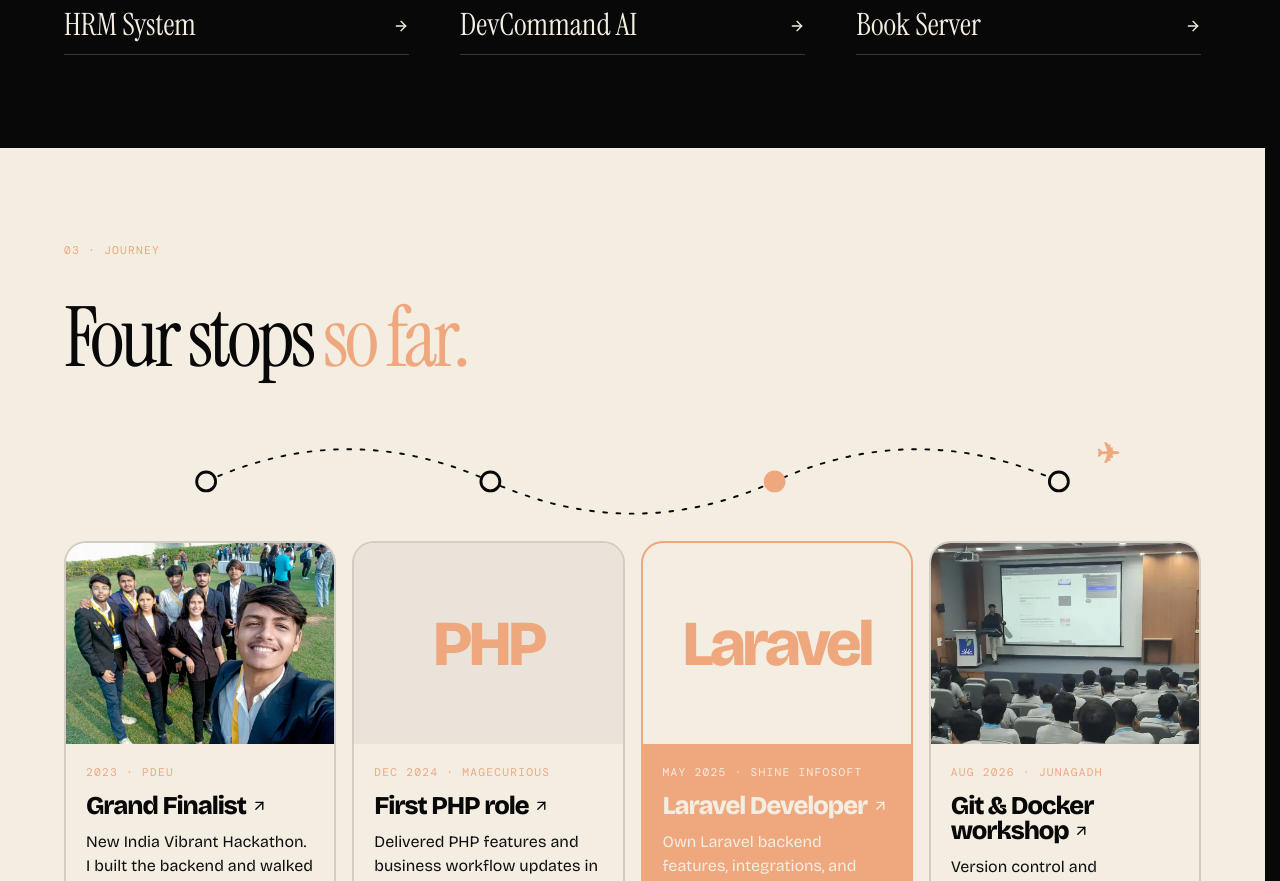
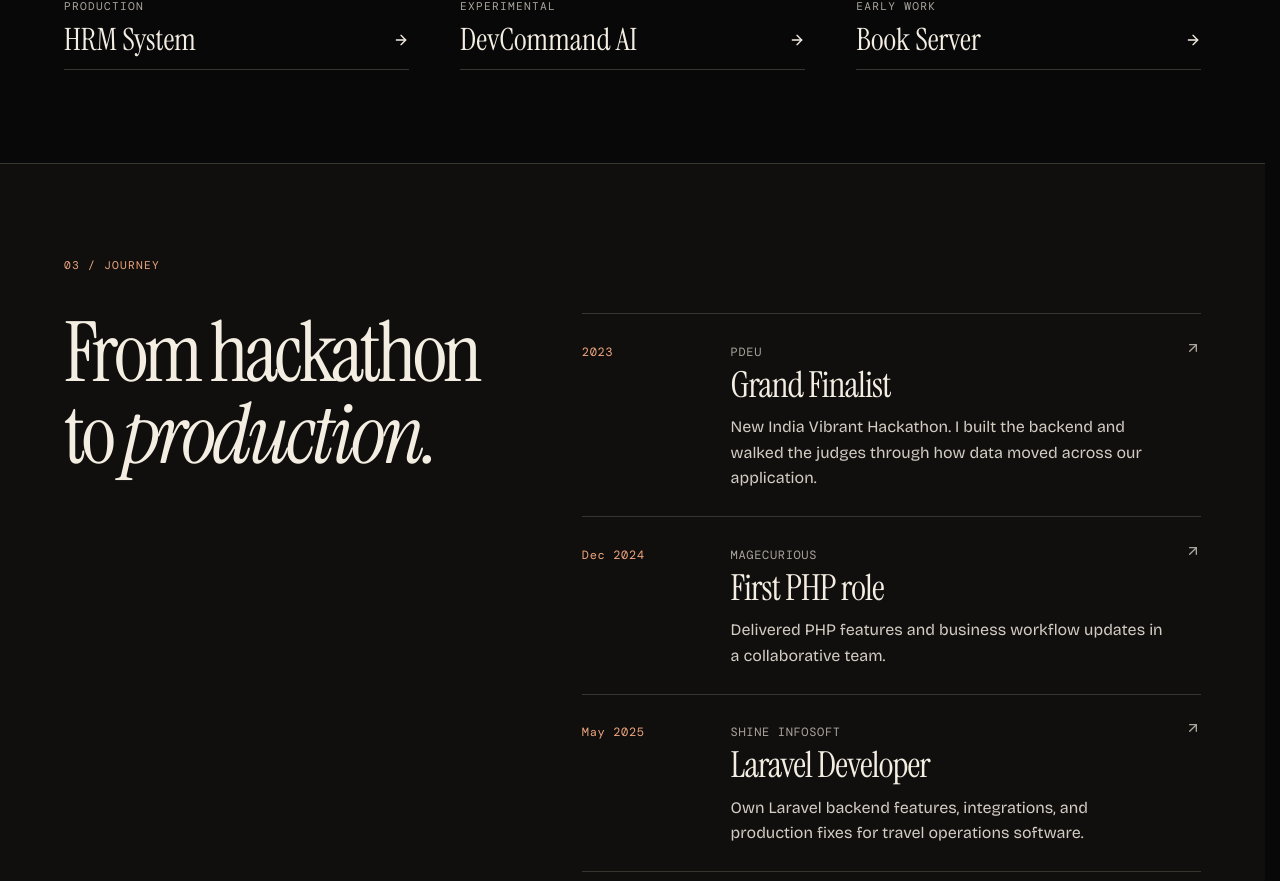
Before and after one commit to MadinBloch/Mysite, a React (Vite) app: page / in a window 1280 px wide. Shown: the part 3596-4477 px from the top of the page. Built offline with nearby package versions, Linux system fonts and the light colour scheme.

Commit message:
Complete the interactive photo journal, timeline, writing and contact pages

```diff
--- a/src/components/Blogs.jsx
+++ b/src/components/Blogs.jsx
@@ -1,6 +1,6 @@
 import { Link } from 'react-router-dom'
 import blogs from '../data/blogs.json'
-import { FiArrowRight } from 'react-icons/fi'
+import { FiArrowRight, FiArrowUpRight } from 'react-icons/fi'
 
 const postDate = new Intl.DateTimeFormat('en-IN', {
   year: 'numeric',
@@ -24,6 +24,7 @@ export function BlogList({ posts, heading: Heading = 'h3', compact = false }) {
               <Heading>{post.title}</Heading>
               {!compact && post.preview && <p>{post.preview}</p>}
             </div>
+            <FiArrowUpRight className="post-arrow" aria-hidden="true" />
           </Link>
         </li>
       ))}
@@ -33,10 +34,10 @@ export function BlogList({ posts, heading: Heading = 'h3', compact = false }) {
 
 export default function Blogs() {
   return (
-    <section id="blogs" className="bp-shell bp-section boarding-writing" aria-labelledby="writing-title">
-      <p className="bp-kicker">06 · Writing</p>
+    <section id="blogs" className="bp-shell bp-section" aria-labelledby="writing-title">
+      <p className="bp-kicker">06 / Writing</p>
       <div className="bp-heading-row">
-        <h2 id="writing-title" className="bp-section-title">Notes from <mark className="hl">production.</mark></h2>
+        <h2 id="writing-title" className="bp-section-title">Notes from <em>production.</em></h2>
         <Link to="/blogs" className="bp-text-link">All posts <FiArrowRight aria-hidden="true" /></Link>
       </div>
       <BlogList compact posts={blogs.slice(0, 3)} />
--- a/src/components/Journey.jsx
+++ b/src/components/Journey.jsx
@@ -1,47 +1,34 @@
 import { Link } from 'react-router-dom'
 import { FiArrowUpRight } from 'react-icons/fi'
-import { EventPhoto, frames } from './EventPhotos'
 
 const stops = [
-  { id: 'hackathon', date: '2023', place: 'PDEU', title: 'Grand Finalist', photo: frames.team,
+  { id: 'hackathon', date: '2023', place: 'PDEU', title: 'Grand Finalist',
     text: 'New India Vibrant Hackathon. I built the backend and walked the judges through how data moved across our application.', to: '/about#hackathon' },
-  { id: 'first-role', date: 'Dec 2024', place: 'Magecurious', title: 'First PHP role', language: 'PHP',
+  { id: 'first-role', date: 'Dec 2024', place: 'Magecurious', title: 'First PHP role',
     text: 'Delivered PHP features and business workflow updates in a collaborative team.', to: '/about#experience' },
-  { id: 'kesari-chapter', date: 'May 2025', place: 'Shine Infosoft', title: 'Laravel Developer', language: 'Laravel',
+  { id: 'kesari-chapter', date: 'May 2025', place: 'Shine Infosoft', title: 'Laravel Developer',
     text: 'Own Laravel backend features, integrations, and production fixes for travel operations software.', to: '/projects/kesari-select-backend' },
-  { id: 'workshop', date: 'Aug 2026', place: 'Junagadh', title: 'Git & Docker workshop', photo: frames.workshop,
+  { id: 'workshop', date: 'Aug 2026', place: 'Junagadh', title: 'Git & Docker workshop',
     text: 'Version control and containers with BCA and MCA students at Dr. Subhash University.', to: '/about#workshop' },
 ]
-
-function RouteLine() {
-  return (
-    <svg className="journey-route" viewBox="0 0 1200 122" aria-hidden="true" focusable="false">
-      <path d="M150 68 Q300 0 450 68 T750 68 T1050 68" fill="none" stroke="currentColor" strokeWidth="2" strokeDasharray="4 10" strokeLinecap="round" />
-      {[150, 450, 750, 1050].map(x => <circle key={x} cx={x} cy="68" r="10" className={x === 750 ? 'current-stop' : undefined} />)}
-      <text x="1090" y="49" fontSize="30">✈</text>
-    </svg>
-  )
-}
 
 export default function Journey() {
   return (
     <section id="story" className="journey-section" aria-labelledby="journey-heading">
       <div className="bp-shell bp-section">
-        <p className="bp-kicker">03 · Journey</p>
-        <h2 className="bp-section-title" id="journey-heading">Four stops <em>so far.</em></h2>
-        <RouteLine />
-        <ol className="journey-grid">
-          {stops.map(stop => <li key={stop.id} id={stop.id}>
-            <Link to={stop.to} className={'journey-stop' + (stop.id === 'kesari-chapter' ? ' current' : '')}>
-              {stop.photo ? <EventPhoto photo={stop.photo} sizes="(min-width: 1024px) 24vw, (min-width: 600px) 45vw, 90vw" /> : <span className="journey-type" aria-hidden="true">{stop.language}</span>}
-              <div className="journey-copy">
-                <p className="bp-label">{stop.date} · {stop.place}</p>
-                <h3>{stop.title} <FiArrowUpRight aria-hidden="true" /></h3>
-                <p>{stop.text}</p>
-              </div>
-            </Link>
-          </li>)}
-        </ol>
+        <p className="bp-kicker">03 / Journey</p>
+        <div className="journey-layout">
+          <h2 className="bp-section-title" id="journey-heading">From hackathon<br />to <em>production.</em></h2>
+          <ol className="journey-list">
+            {stops.map(stop => <li key={stop.id} id={stop.id}>
+              <Link to={stop.to} className="journey-stop">
+                <span className="journey-date">{stop.date}</span>
+                <div className="journey-copy"><p className="bp-label">{stop.place}</p><h3>{stop.title}</h3><p>{stop.text}</p></div>
+                <FiArrowUpRight aria-hidden="true" />
+              </Link>
+            </li>)}
+          </ol>
+        </div>
       </div>
     </section>
   )
--- a/src/portfolio.css
+++ b/src/portfolio.css
@@ -49,6 +49,9 @@
 .cover-foot a:hover { color:var(--accent-text); }
 .motion-toggle { right:12px; }
 @media (min-width: 1050px) { .cover-foot { padding-right:6.5rem; } }
+@media (min-width:741px) and (max-width:1024px) and (min-height:750px) {
+  .cover-photo { width:min(88vw,76svh); top:clamp(30px,5svh,60px); }
+}
 @media (max-width: 740px) {
   .masthead { padding:8px max(12px,env(safe-area-inset-left)) 0; }
   .nav-actions { gap:.5rem; } .menu-toggle { display:inline-flex; }
@@ -164,85 +167,85 @@
   .case-figure { aspect-ratio:auto; min-height:218px; }
 }
 
-.journey-section { background: var(--ink); color: var(--paper); }
-.journey-section .bp-section { color: inherit; }
-.journey-section .bp-kicker,.journey-stop .bp-label { color: var(--on-dark); }
-.journey-section h2 em { color: var(--vermilion); font-style: normal; }
-.journey-route { width: 100%; margin-bottom: .5rem; }
-.journey-route circle { fill: var(--ink); stroke: var(--paper); stroke-width: 3px; }
-.journey-route .current-stop,.journey-route text { fill: var(--vermilion); stroke: var(--vermilion); }
-.journey-grid { display: grid; grid-template-columns: repeat(auto-fit,minmax(min(100%,16rem),1fr)); gap: 1rem; }
-.journey-stop { display: flex; flex-direction: column; height: 100%; overflow: hidden; border: 2px solid var(--body); border-radius: 22px; }
-.journey-stop > img,.journey-type { width: 100%; aspect-ratio: 4/3; }
-.journey-stop > img { object-fit: cover; height: auto; }
-.journey-type { display: grid; place-items: center; background: color-mix(in srgb,var(--body) 30%,var(--ink)); color: var(--vermilion); font: 800 clamp(2.7rem,5vw,4.5rem)/1 var(--display); letter-spacing: -.055em; }
-.journey-copy { padding: 1.25rem; }
-.journey-copy h3 { font: 800 clamp(1.4rem,2vw,1.75rem)/1 var(--display); letter-spacing: -.04em; margin: .7rem 0; }
-.journey-copy h3 svg { display: inline; width: .65em; vertical-align: top; }
-.journey-copy > p:last-child { color: var(--paper-2); line-height: 1.55; }
-.journey-stop.current { background: var(--vermilion); border-color: var(--vermilion); color: var(--ink); }
-.journey-stop.current .journey-type { background: var(--ink); }
-.journey-stop.current p { color: var(--ink); }
-.journey-stop:hover h3 { text-decoration: underline; text-underline-offset: .16em; }
-@media (max-width: 699px) { .journey-route { display: none; } }
-
-.tool-grid { display: grid; grid-template-columns: repeat(auto-fit,minmax(min(100%,16.5rem),1fr)); gap: 1.25rem; }
-.tool-card { padding: clamp(20px,2.1vw,30px); border: var(--stroke); border-radius: 22px; background: var(--white); }
-.tool-card h3 { font: 800 clamp(1.5rem,2.1vw,1.8rem)/1.06 var(--display); letter-spacing: -.045em; }
-.tool-card p { margin: .5rem 0 1rem; color: var(--body); line-height: 1.55; }
-
-.bp-heading-row { display: flex; align-items: baseline; justify-content: space-between; flex-wrap: wrap; gap: .2rem 1.5rem; margin-bottom: 1.8rem; }
-.bp-heading-row .bp-section-title { margin-bottom: 0; }
-.home-album,.timeline-section { --muted: var(--muted-on-paper-2); }
-.home-album { background: var(--paper-2); }
-.album-bento { display: grid; grid-template-columns: repeat(4,minmax(0,1fr)); grid-auto-flow: dense; grid-auto-rows: 210px; gap: .85rem; }
-.album-tile { position: relative; display: block; min-width: 0; overflow: hidden; border: var(--stroke); border-radius: 22px; background: var(--paper); cursor: zoom-in; text-align: left; }
-.album-tile:first-child { grid-area: span 2 / span 2; }
-.album-tile.wide { grid-column: span 2; }
-.album-tile img { width: 100%; height: 100%; object-fit: cover; }
-@media (max-width: 700px) {
-  .album-bento { grid-template-columns: repeat(2,minmax(0,1fr)); grid-auto-rows: clamp(130px,30vw,190px); gap: .6rem; }
-  .album-tile { border-radius: 18px; }
-  .album-tile .photo-cap { left: 8px; bottom: 8px; max-width: calc(100% - 16px); font-size: .64rem; }
+/* Journey, tools, photography and writing */
+.journey-section, .home-album { background:var(--paper-2); border-block:var(--stroke); }
+.journey-layout, .tools-layout { display:grid; grid-template-columns:minmax(0,.8fr) minmax(0,1.15fr); align-items:start; gap:clamp(2rem,6.8vw,7.5rem); }
+.journey-list, .tool-list { border-top:var(--stroke); }
+.journey-list li, .tool-entry { border-bottom:var(--stroke); }
+.journey-stop { display:grid; grid-template-columns:minmax(5.3rem,.3fr) minmax(0,1fr) auto; gap:clamp(.75rem,1.4vw,1.5rem); padding:clamp(1rem,2vw,2rem) 0; align-items:baseline; }
+.journey-date,.journey-copy .bp-label { font:400 .75rem/1.45 var(--mono); letter-spacing:.055em; color:var(--accent-text); }
+.journey-copy .bp-label { color:var(--muted); }
+.journey-copy h3,.tool-entry summary { font:400 clamp(1.75rem,2.8vw,2.85rem)/1.08 var(--serif); letter-spacing:-.025em; }
+.journey-copy h3 { margin:.28rem 0 .6rem; } .journey-stop > svg { color:var(--muted); }
+.journey-copy > p:last-child, .tool-entry p { color:var(--body); line-height:1.6; }
+.journey-stop:hover h3, .tool-entry summary:hover { color:var(--accent-text); }
+.tool-entry summary { display:flex; align-items:center; justify-content:space-between; gap:1rem; min-height:64px; padding:.9rem 0; cursor:pointer; }
+.tool-entry summary::-webkit-details-marker { display:none; }
+.tool-entry summary svg { width:.62em; color:var(--accent-text); }
+.tool-entry[open] summary svg { transform:rotate(45deg); }
+.tool-entry .bp-chips { padding:1rem 0 1.4rem; }
+.album-filters { display:flex; flex-wrap:wrap; gap:.5rem; margin-bottom:1.35rem; }
+.contact-sheet { display:grid; grid-template-columns:repeat(3,minmax(0,1fr)); gap:clamp(1rem,2.5vw,2.5rem) clamp(.8rem,1.8vw,1.7rem); }
+.journal-photo { min-width:0; display:flex; flex-direction:column; text-align:left; cursor:zoom-in; }
+.journal-photo.wide { grid-column:span 2; }
+.journal-image { display:block; width:100%; height:clamp(170px,21vw,312px); overflow:hidden; background:var(--canvas); }
+.journal-image img { width:100%; height:100%; object-fit:cover; }
+.journal-photo.wide img { object-fit:contain; }
+.journal-caption { width:100%; display:flex; gap:.35rem; justify-content:space-between; align-items:center; min-height:44px; border-bottom:var(--stroke); padding:.4rem .1rem; font:400 .8rem/1.4 var(--mono); color:var(--body); }
+.journal-caption svg { flex:none; color:var(--muted); }
+.journal-photo:hover .journal-caption { color:var(--accent-text); }
+@media (hover:hover) and (prefers-reduced-motion:no-preference) {
+  :root[data-motion=on] .journal-image img { transition:transform .3s var(--ease-out); }
+  :root[data-motion=on] .journal-photo:hover .journal-image img { transform:scale(1.02); }
 }
-@media (hover:hover) and (prefers-reduced-motion:no-preference) {
-  .album-tile img { transition: transform .25s var(--ease-out); }
-  .album-tile:hover img { transform: scale(1.035); }
+.writing-list { border-block:var(--stroke); }
+.writing-list li + li { border-top:var(--stroke); }
+.writing-list li > a { display:grid; grid-template-columns:minmax(8rem,16%) 1fr auto; align-items:center; gap:1.25rem; padding-block:clamp(1.3rem,2.7vw,2.5rem); }
+.writing-list time { font:400 .74rem/1.4 var(--mono); color:var(--muted); text-transform:uppercase; letter-spacing:.08em; }
+.writing-list :is(h2,h3) { font:400 clamp(1.65rem,3vw,2.9rem)/1.1 var(--serif); letter-spacing:-.025em; }
+.writing-list li > a:is(:hover,:focus-visible) :is(h2,h3), .post-arrow { color:var(--accent-text); }
+.writing-list p { margin-top:.5rem; color:var(--body); line-height:1.6; }
+.contact-section { padding-block:clamp(60px,8vw,120px) 40px; text-align:center; border-top:var(--stroke); background:radial-gradient(ellipse at 50% 45%,#201914,transparent 57%),var(--canvas); }
+.contact-section .bp-kicker { margin-bottom:1.2rem; }
+.contact-section h2 { font:400 clamp(4.25rem,9vw,9rem)/.98 var(--serif); letter-spacing:-.055em; text-wrap:balance; }
+.contact-email,.contact-signoff,.contact-section .bp-actions { display:flex; flex-wrap:wrap; align-items:center; justify-content:center; }
+.contact-email { margin-top:1rem; color:var(--body); font-size:clamp(1rem,1.45vw,1.35rem); }
+.contact-email button { display:grid; place-items:center; width:44px; height:44px; }
+.email-feedback { min-height:1.25rem; color:var(--accent-text); font-size:.82rem; }
+.contact-signoff { gap:.5rem 1.6rem; border-top:var(--stroke); padding-top:1.2rem; margin-top:clamp(2.2rem,6vw,6rem); font:400 .78rem var(--mono); color:var(--muted); }
+.contact-signoff a { display:inline-flex; align-items:center; gap:.45rem; min-height:44px; }
+.contact-signoff a:hover,.contact-email a:hover { color:var(--accent-text); }
+@media (min-width:761px) {
+  .contact-sheet { grid-template-columns:repeat(6,minmax(0,1fr)); }
+  .journal-photo { grid-column:span 2; }
+  .journal-photo.wide { grid-column:span 4; }
+  .contact-sheet[data-filter="All photos"] .journal-photo:nth-last-child(-n+2),
+  .contact-sheet[data-filter="Workshop"] .journal-photo, .contact-sheet[data-filter="Community"] .journal-photo { grid-column:span 3; }
+  .contact-sheet[data-filter="Workshop"] .journal-photo:first-child, .contact-sheet[data-filter="Hackathon"] .journal-photo:last-child { grid-column:1/-1; }
+}
+@media (max-width:760px) {
+  .journey-layout,.tools-layout { grid-template-columns:1fr; gap:.6rem; }
+  .contact-sheet { grid-template-columns:repeat(2,minmax(0,1fr)); }
+  .journal-image { height:clamp(130px,28vw,210px); }
+  .journal-photo.wide .journal-image { height:clamp(165px,41vw,270px); }
+}
+@media (max-width:580px) {
+  .journey-stop { grid-template-columns:1fr auto; gap:.45rem; }
+  .journey-date { grid-column:1/-1; }
+  .writing-list li > a { grid-template-columns:1fr auto; gap:.45rem; }
+  .writing-list time { grid-column:1/-1; }
+  .journal-caption { font-size:.69rem; }
 }
 
-.boarding-writing .bp-section-title { font-size: clamp(2.35rem,5vw,4.5rem); }
-.writing-list { border-block: var(--stroke); }
-.writing-list li + li { border-top: var(--stroke); }
-.writing-list li > a { display: grid; grid-template-columns: minmax(8rem,12%) 1fr; align-items: baseline; gap: 1.25rem; padding-block: 1.3rem; }
-.writing-list time { font: 500 .8rem/1.4 var(--mono); color: var(--muted); text-transform: uppercase; letter-spacing: .08em; }
-.writing-list :is(h2,h3) { font: 800 1.5rem/1.15 var(--display); letter-spacing: -.03em; color: var(--ink); }
-.writing-list li > a:is(:hover,:focus-visible) :is(h2,h3) { color: var(--accent-text); text-decoration: underline; text-decoration-color: var(--vermilion); text-underline-offset: .2em; }
-.writing-list p { margin-top: .5rem; color: var(--body); }
-.boarding-contact { padding-block: clamp(56px,8vw,120px); text-align: center; color: var(--paper); background: var(--ink); }
-.boarding-contact .bp-kicker { color: var(--on-dark); }
-.boarding-contact h2 { font: 800 clamp(3.3rem,10vw,10.5rem)/.9 var(--display); letter-spacing: -.065em; }
-.boarding-contact h2 em { font-style: normal; color: var(--vermilion); }
-.boarding-email,.boarding-signoff,.boarding-contact .bp-actions { display: flex; flex-wrap: wrap; align-items: center; justify-content: center; }
-.boarding-email { margin-top: 1.6rem; color: var(--paper-2); font-size: clamp(1rem,1.5vw,1.25rem); }
-.boarding-email button { display: grid; place-items: center; width: 44px; height: 44px; }
-.email-feedback { min-height: 1.35rem; color: var(--on-dark); font-size: .82rem; }
-.boarding-contact .bp-button { border-color: var(--paper); color: var(--paper); }
-.boarding-contact .bp-primary { border-color: var(--vermilion); color: var(--ink); }
-.boarding-contact .bp-button:hover { box-shadow: 3px 3px 0 var(--paper); }
-.boarding-signoff { gap: .5rem 1.2rem; margin-top: clamp(2.2rem,4vw,3.5rem); font: 500 .75rem var(--mono); color: var(--paper-2); }
-.boarding-signoff a { display: inline-flex; align-items: center; gap: .35rem; min-height: 44px; }
-.boarding-signoff a:hover,.boarding-email a:hover { text-decoration: underline; }
-@media (max-width: 620px) { .writing-list li > a { grid-template-columns: 1fr; gap: .45rem; } }
-
 /* Project directory and reading pages */
-.destination-title em,.editorial-heading em,.chapter-heading em { font-style: normal; border-radius: .12em; background: var(--vermilion); color: var(--ink); padding-inline: .11em; }
+.destination-title em,.editorial-heading em,.chapter-heading em { font-style:italic; color:inherit; }
 .project-grid { display: grid; grid-template-columns: repeat(auto-fit,minmax(min(100%,19rem),1fr)); grid-auto-rows: 1fr; gap: clamp(1.1rem,2vw,1.7rem); }
-.project-card { display: flex; flex-direction: column; min-width: 0; padding: clamp(1.2rem,2.2vw,1.9rem); border-width: 3px; box-shadow: var(--shadow); }
+.project-card { display: flex; flex-direction: column; min-width: 0; padding: clamp(1.2rem,2.2vw,1.9rem); border-width: 1px; }
 .project-meta,.project-links,.project-footer ul,.archive-page .album-menu,.album-view-switch { display: flex; flex-wrap: wrap; align-items: center; gap: .5rem; }
 .project-meta { justify-content: space-between; gap: 1rem; min-height: 44px; }
 .project-meta img { width: 5rem; height: auto; }
 .project-icon { flex: none; display: grid; place-items: center; width: 44px; height: 44px; border: var(--stroke); border-radius: 50%; background: var(--blush); }
-.project-card h2 { font: 800 clamp(1.8rem,3vw,2.6rem)/1.04 var(--display); letter-spacing: -.045em; margin: 1.25rem 0 .7rem; }
+.project-card h2 { font: 400 clamp(1.8rem,3vw,2.6rem)/1.04 var(--serif); letter-spacing: -.035em; margin: 1.25rem 0 .7rem; }
 .project-contribution { margin: .85rem 0 1.5rem; color: var(--muted); line-height: 1.55; }
 .project-footer { margin-top: auto; }
 .project-links { gap: .4rem 1rem; border-top: var(--stroke); margin-top: 1rem; }
@@ -257,7 +260,7 @@
 
 /* Archive and full profile */
 .photo-print { min-width: 0; }
-.photo-print button { position: relative; display: block; width: 100%; overflow: hidden; border: var(--stroke); border-radius: 20px; background: var(--paper-2); cursor: zoom-in; }
+.photo-print button { position: relative; display: block; width: 100%; overflow: hidden; border: var(--stroke); border-radius: var(--radius-card); background: var(--paper-2); cursor: zoom-in; }
 .photo-print img { width: 100%; height: 100%; object-fit: cover; }
 .photo-print figcaption { font-size: 1rem; line-height: 1.45; padding-top: .6rem; }
 .photo-print figcaption strong { font-weight: 800; }
@@ -270,7 +273,7 @@
 .album-menu a { margin-bottom: .7rem; }
 .album-menu a[aria-current],.album-view-switch button[aria-pressed=true] { background: var(--ink); color: var(--paper); }
 .album-menu a span { font: 500 .78rem var(--mono); }
-.album-copy h2 { font: 800 clamp(1.9rem,3.5vw,3.2rem)/1.05 var(--display); letter-spacing: -.04em; }
+.album-copy h2 { font: 400 clamp(1.9rem,3.5vw,3.2rem)/1.05 var(--serif); letter-spacing: -.035em; }
 .album-copy > p { max-width: 58ch; margin-block: .7rem; color: var(--body); line-height: 1.6; }
 .album-copy .journal-link { margin-right: 1.2rem; }
 .album-view-switch { width: fit-content; margin-block: 1rem 1.6rem; padding: .2rem; border: var(--stroke); border-radius: var(--radius-pill); }
@@ -278,9 +281,9 @@
 .timeline-section { padding-block: var(--section-space); background: var(--paper-2); }
 .timeline-chapter { display: grid; grid-template-columns: minmax(6rem,16%) minmax(0,1fr); gap: clamp(1.2rem,4vw,3.5rem); padding-block: clamp(2.4rem,4vw,4.2rem); border-bottom: var(--stroke); }
 .timeline-chapter:last-child { border-bottom: 0; }
-.chapter-date { font: 800 clamp(2.6rem,5vw,4.5rem)/.95 var(--display); letter-spacing: -.06em; }
+.chapter-date { font: 400 clamp(2.6rem,5vw,4.5rem)/.95 var(--serif); letter-spacing: -.045em; }
 .chapter-date span,.chapter-label { display: block; font: 500 .8rem/1.5 var(--mono); text-transform: uppercase; letter-spacing: .1em; color: var(--muted); }
-.chapter-heading { margin: .65rem 0 1rem; font: 800 clamp(2rem,4vw,3.5rem)/1.03 var(--display); letter-spacing: -.05em; }
+.chapter-heading { margin: .65rem 0 1rem; font: 400 clamp(2rem,4vw,3.5rem)/1.03 var(--serif); letter-spacing: -.04em; }
 .chapter-prose { max-width: 66ch; margin-block: .9rem; color: var(--body); line-height: 1.65; }
 .chapter-photos { margin-top: 1.4rem; }
 .chapter-workshop { width: min(100%,48rem); margin-top: 1.25rem; }
@@ -291,6 +294,8 @@
 .workflow-chips li span { padding: .35rem .65rem; border: var(--stroke); border-radius: var(--radius-pill); background: var(--blush); font: 500 .78rem var(--mono); }
 .chapter-impact { padding-block: 1rem; border-block: var(--stroke); }
 .chapter-impact dl { display: flex; flex-wrap: wrap; gap: .7rem 2rem; }
-.chapter-impact dd { font: 800 2.5rem/1.1 var(--display); letter-spacing: -.05em; }
-.chapter-impact > p { margin-top: .65rem; font: 400 .78rem/1.4 var(--mono); color: var(--muted); }
+.chapter-impact dd { font: 800 2.5rem/1.1 var(--serif); letter-spacing: -.04em; }
+.chapter-impact .estimate-note { margin-top: .65rem; font: 400 .78rem/1.4 var(--mono); color: var(--muted); }
 @media (max-width: 700px) { .timeline-chapter { grid-template-columns: 1fr; } .album-prints { grid-template-columns: 1fr; } }
+
+.project-meta img { padding:.3rem; border-radius:4px; background:#f3ede2; }
```
Also changed, not shown: scripts/check-portfolio.mjs (+9 -0 lines), src/components/Contact.jsx (+6 -6 lines), src/components/HomeAlbum.jsx (+31 -17 lines), src/components/Skills.jsx (+13 -13 lines), public/fonts/Instrument-Serif-OFL.txt.
